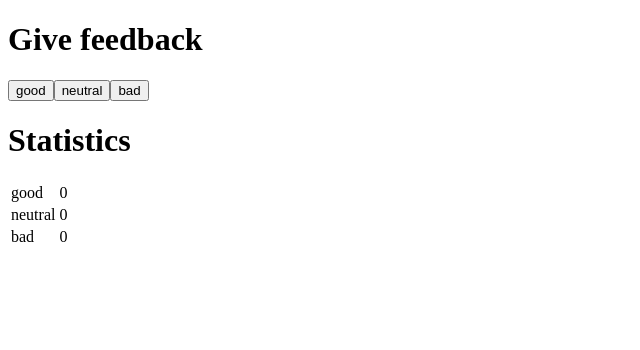
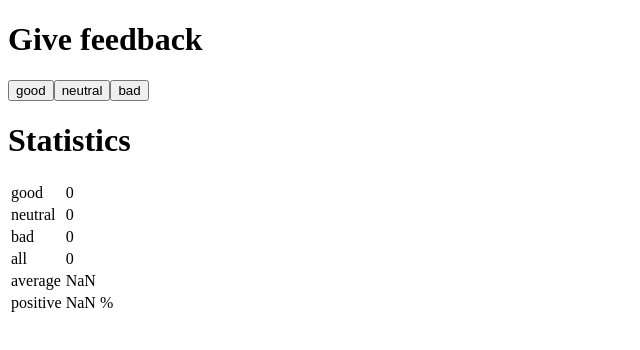
Before and after one commit to franciscocruz29/fullstackopen, a React (Create React App) app: page / in a window 1280 px wide. Shown: the top 350 px of the page, without its empty margins (0-640 px from the left). Built offline with nearby package versions, Linux system fonts and the light colour scheme.

Commit message:
Completed step2

```diff
--- a/src/App.js
+++ b/src/App.js
@@ -25,6 +25,10 @@ const App = () => {
     setBad(bad + 1);
   }
 
+  const all = good + neutral + bad;
+  const average = (good - bad) / all;
+  const positive = good / all * 100;
+
   return (
     <>
       <h1>Give feedback</h1>
@@ -48,10 +52,21 @@ const App = () => {
             <td>bad</td>
             <td>{bad}</td>
           </tr>
+          <tr>
+            <td>all</td>
+            <td>{all}</td>
+          </tr>
+          <tr>
+            <td>average</td>
+            <td>{average}</td>
+          </tr>
+          <tr>
+            <td>positive</td>
+            <td>{positive} %</td>
+          </tr>
         </tbody>
       </table>
     </>
-
   )
 }
 
```
